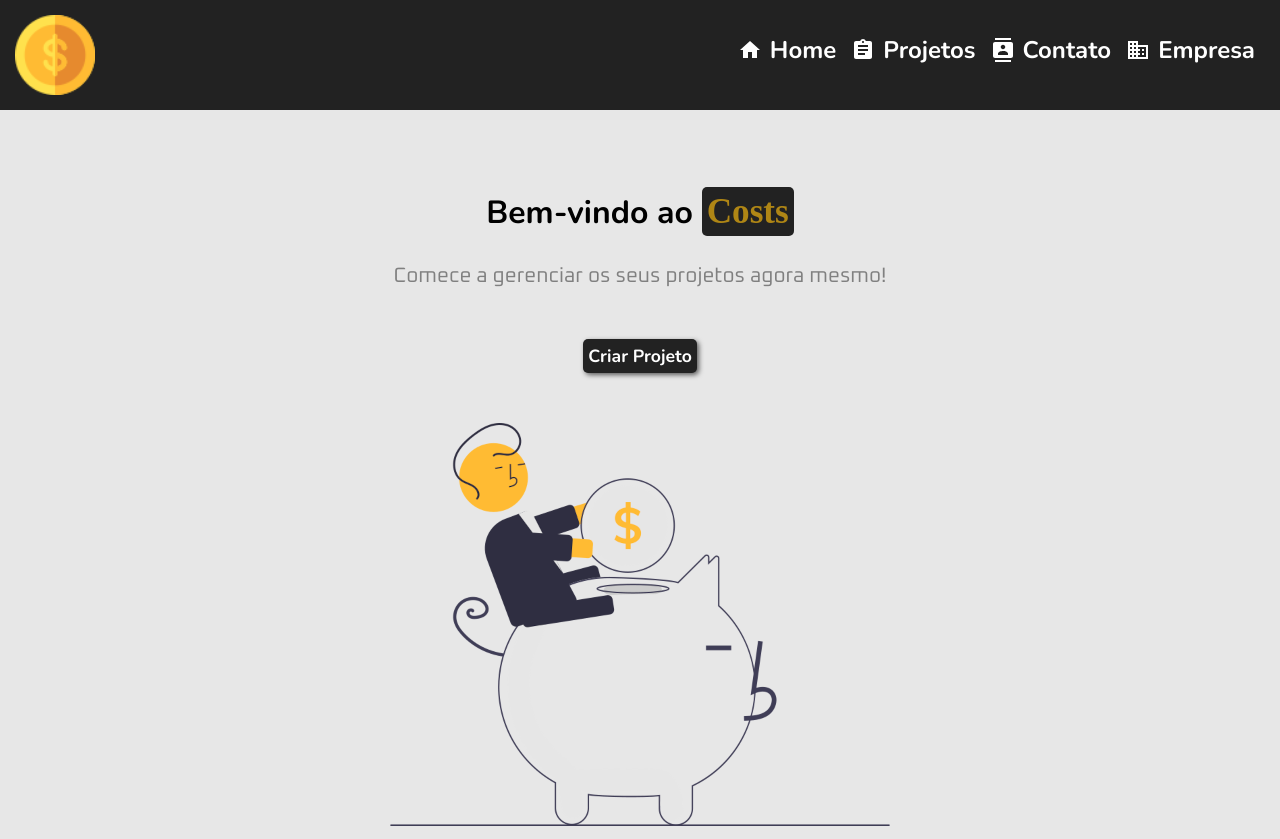
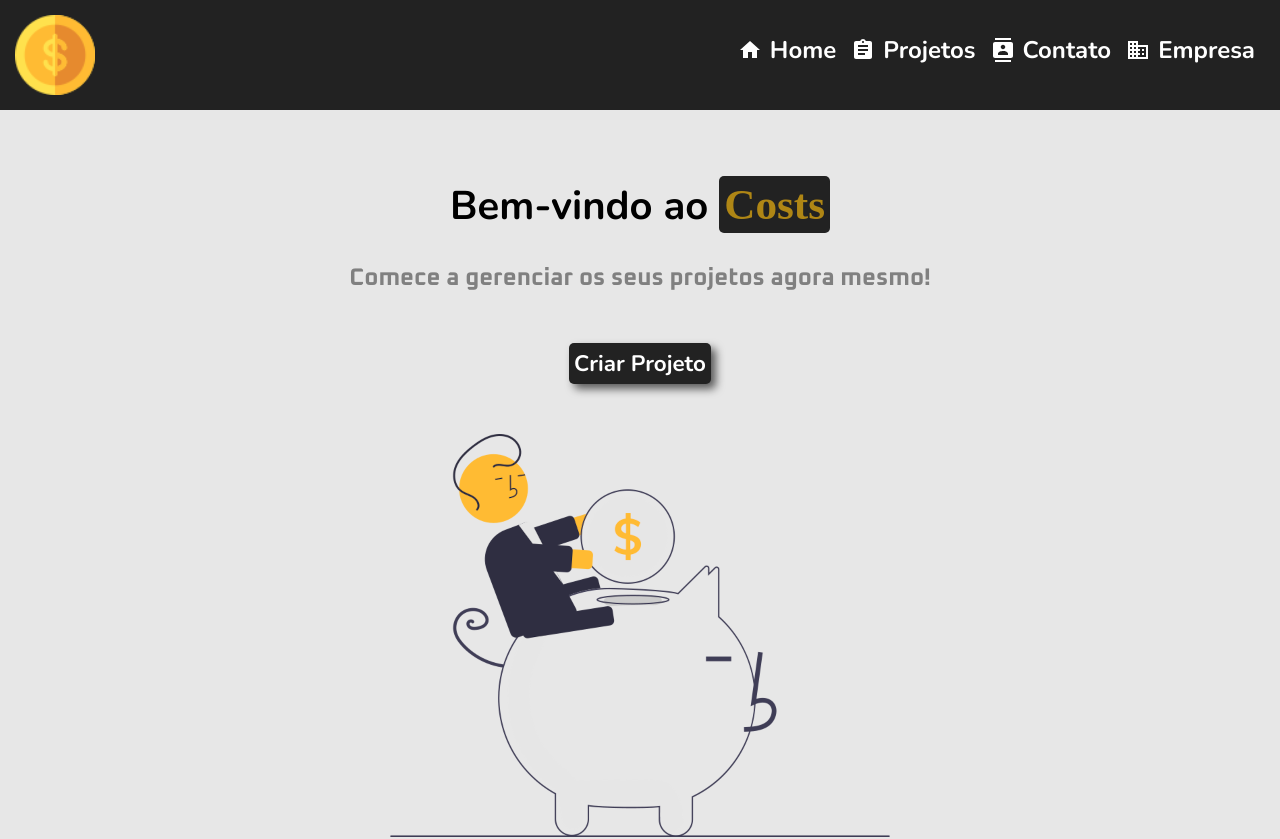
Before and after one commit to Kauadasilvalourenco/projeto_costs, a React (Vite) app: page / in a window 1280 px wide. Shown: the top 839 px of the page. Built offline with nearby package versions, Linux system fonts and the light colour scheme; a web font is replaced by a local one.

Commit message:
style: Adicionado breakpoint em pc para tamanho de fonte dos componentes typography e button

```diff
--- a/src/components/_button/Button.module.css
+++ b/src/components/_button/Button.module.css
@@ -14,3 +14,21 @@
     background-color: var(--cor_destaque);
     color: var(--cor_fundo);
 }
+
+@media screen and (min-width: 1280px) {
+    .button {
+        font-size: 1.4rem;
+        box-shadow: 5px 5px 8px #0000009c;
+    }
+
+    .button:active {
+        background-color: none;
+        color: none;
+    }
+
+    .button:hover {
+        background-color: var(--cor_destaque);
+        color: var(--cor_fundo);
+        cursor: pointer;
+    }
+}
--- a/src/components/_typography/Typography.module.css
+++ b/src/components/_typography/Typography.module.css
@@ -11,6 +11,7 @@
 .p {
     font-family: var(--fonte_paragrafo);
     font-size: var(--tamanho_p);
+    font-weight: bold;
     color: var(--cor_paragrafo);
 }
 
@@ -23,3 +24,21 @@
     padding: 5px;
     border-radius: 5px;
 }
+
+@media screen and (min-width: 1280px) {
+    .h1 {
+        font-size: 2.5rem;
+    }
+
+    .h2 {
+        font-size: 2rem;
+    }
+
+    .p {
+        font-size: 1.5rem;
+    }
+
+    .span {
+        font-size: 2.7rem;
+    }
+}
```
